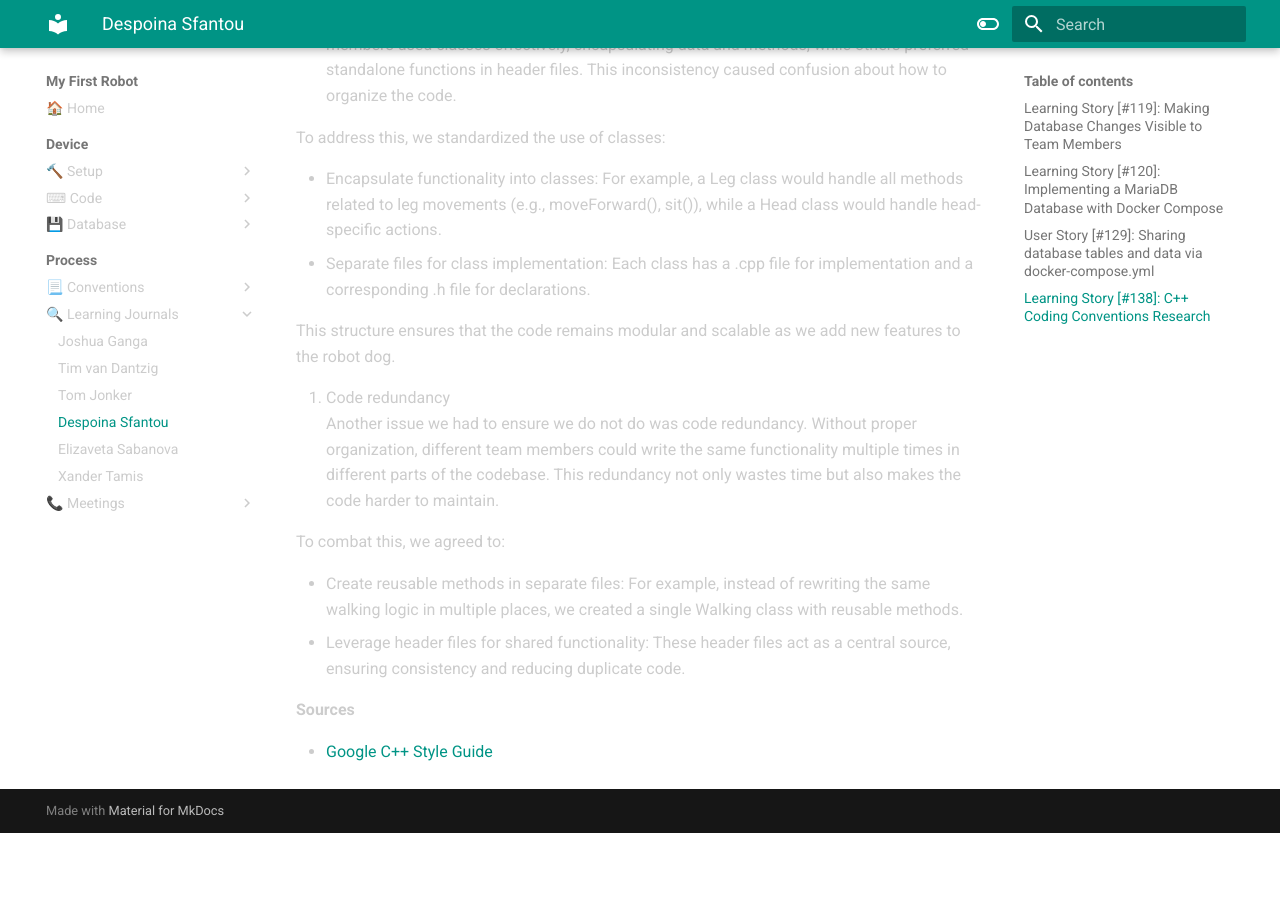
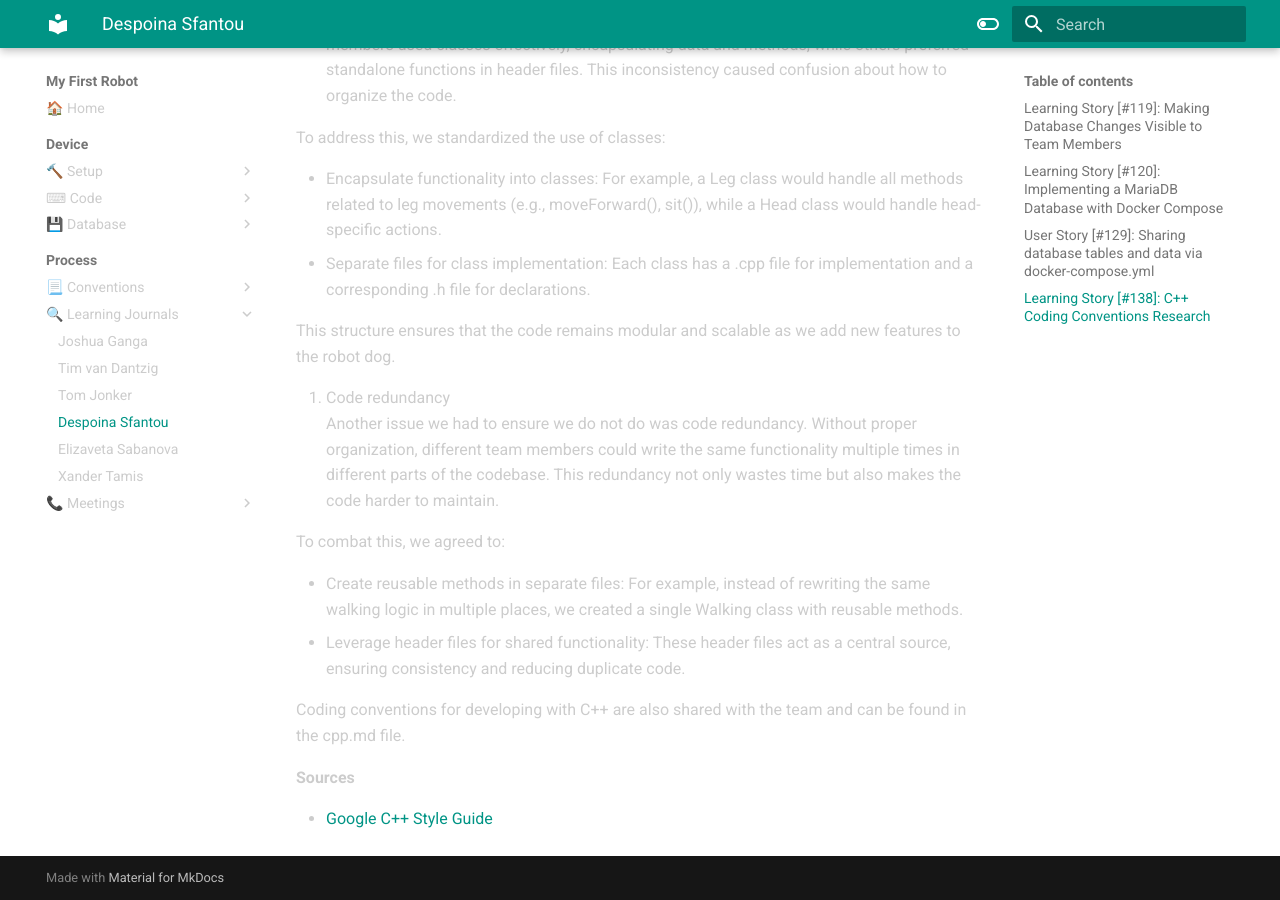
Before and after one commit to VioletHarmon2002/MyFirstRobot, an MkDocs documentation site: the page built from docs/Process/Learning Journals/despoina.md, in a window 1280 px wide and 900 px high, scrolled down 4176 px. Built offline with MkDocs 1.6.1 and Material for MkDocs 9.7.7, drawn with Linux system fonts in a browser that asks for light colours; before the commit the page ends 5009 px from its top, so only the background shows below that.

Commit message:
Updated: learning journal

```diff
--- a/docs/Process/Learning Journals/despoina.md
+++ b/docs/Process/Learning Journals/despoina.md
@@ -167,6 +167,8 @@ To combat this, we agreed to:
 - Create reusable methods in separate files: For example, instead of rewriting the same walking logic in multiple places, we created a single Walking class with reusable methods.
 - Leverage header files for shared functionality: These header files act as a central source, ensuring consistency and reducing duplicate code.
 
+Coding conventions for developing with C++ are also shared with the team and can be found in the cpp.md file.
+
 **Sources**
 
 - [Google C++ Style Guide](https://google.github.io/styleguide/cppguide.html)
```
